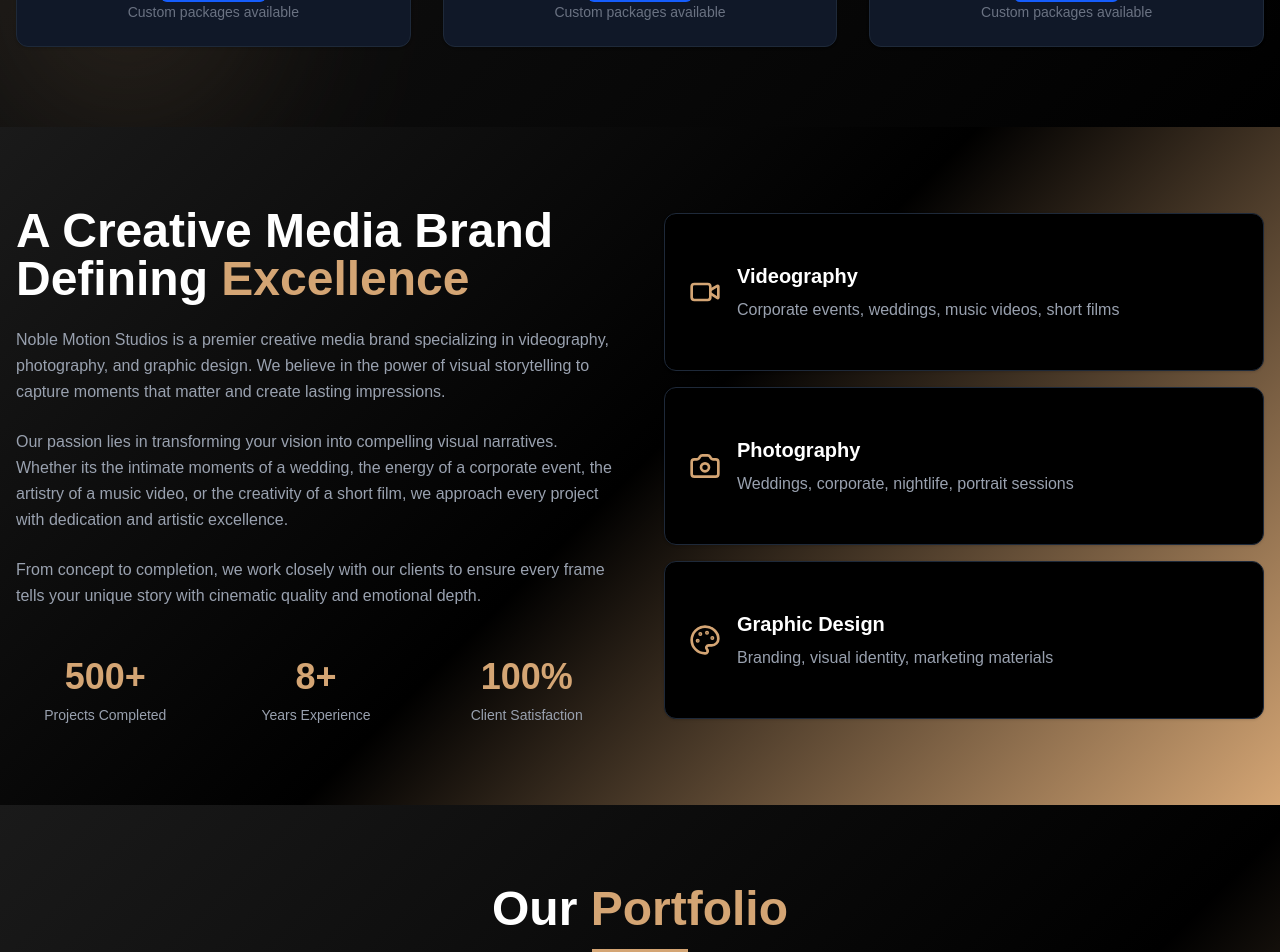
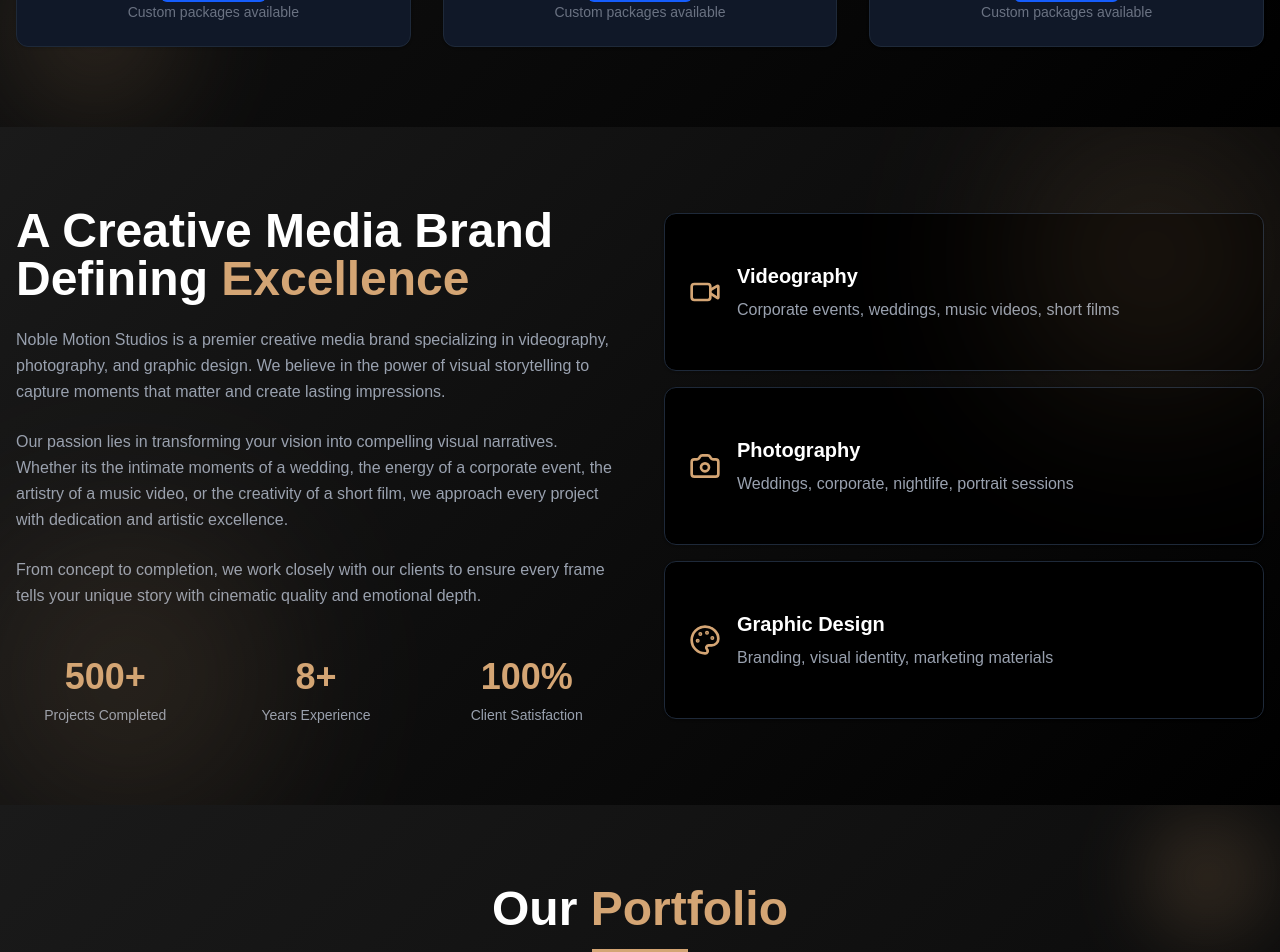
Before and after one commit to Ogaufi4/bogosi_profile, a Next.js app: page / in a window 1280 px wide. Shown: the part 1660-2612 px from the top of the page. Built offline with nearby package versions, Linux system fonts and the light colour scheme.

Commit message:
FIX:fixed bg

```diff
--- a/src/app/components/shared/about.tsx
+++ b/src/app/components/shared/about.tsx
@@ -29,11 +29,29 @@ export function About() {
   return (
     <section
       id="about"
-      className="py-20"
+      className="py-20 relative overflow-hidden"
       style={{
-        background: "linear-gradient(135deg, #1a1a1a, #000000, #D4A574)",
+        background: "linear-gradient(135deg, #1a1a1a, #000000)",
       }}
     >
+      {/* Glassy Blur Effect */}
+      <div
+        className="absolute top-0 right-0 w-64 h-64 rounded-full"
+        style={{
+          background: "rgba(212, 165, 116, 0.3)", // Brownish color
+          filter: "blur(100px)",
+          opacity: 0.6,
+        }}
+      ></div>
+      <div
+        className="absolute bottom-0 left-0 w-64 h-64 rounded-full"
+        style={{
+          background: "rgba(212, 165, 116, 0.3)", // Brownish color
+          filter: "blur(100px)",
+          opacity: 0.6,
+        }}
+      ></div>
+
       <div className="container mx-auto px-4">
         <div className="grid lg:grid-cols-2 gap-12 items-center">
           {/* Left Content */}
--- a/src/app/components/shared/contact.tsx
+++ b/src/app/components/shared/contact.tsx
@@ -31,7 +31,31 @@ export function Contact() {
   }
 
   return (
-    <section id="contact" className="py-20 bg-black">
+    <section
+      id="contact"
+      className="py-20 relative overflow-hidden"
+      style={{
+        background: "linear-gradient(135deg, #1a1a1a, #000000)",
+      }}
+    >
+      {/* Glassy Blur Effect */}
+      <div
+        className="absolute top-2 right-2 w-32 h-32 rounded-full"
+        style={{
+          background: "rgba(212, 165, 116, 0.3)", // Brownish color
+          filter: "blur(40px)",
+          opacity: 0.6,
+        }}
+      ></div>
+      <div
+        className="absolute bottom-2 left-2 w-32 h-32 rounded-full"
+        style={{
+          background: "rgba(212, 165, 116, 0.3)", // Brownish color
+          filter: "blur(40px)",
+          opacity: 0.6,
+        }}
+      ></div>
+
       <div className="container mx-auto px-4">
         <div className="text-center mb-16">
           <h2 className="text-4xl md:text-5xl font-bold mb-4">
@@ -156,7 +180,7 @@ export function Contact() {
                     </div>
                     <div>
                       <h4 className="text-lg font-semibold text-white mb-1">WhatsApp</h4>
-                      <p className="text-[#D4A574] font-medium">+1 (555) 123-4567</p>
+                      <p className="text-[#D4A574] font-medium">+(267) 7123-4567</p>
                       <p className="text-gray-400 text-sm">Message us directly</p>
                     </div>
                   </div>
--- a/src/app/components/shared/footer.tsx
+++ b/src/app/components/shared/footer.tsx
@@ -21,7 +21,7 @@ export function Footer() {
               </div>
               <div className="flex items-center space-x-2 text-gray-400">
                 <span>📞</span>
-                <span>+1 (555) 123-4567</span>
+                <span>+(267) 7123-4567</span>
               </div>
             </div>
           </div>
--- a/src/app/components/shared/portfolio.tsx
+++ b/src/app/components/shared/portfolio.tsx
@@ -33,7 +33,7 @@ export function Portfolio() {
       description: "Dynamic nightclub photography showcasing energy and atmosphere",
       category: "Nightlife",
       serviceType: "PHOTOGRAPHY",
-      image: "/placeholder-4qwvw.png",
+      image: "/cinematic-music-video.png",
     },
     {
       id: 4,
@@ -41,7 +41,7 @@ export function Portfolio() {
       description: "Complete branding package for emerging tech startup",
       category: "Design",
       serviceType: "DESIGN",
-      image: "/placeholder-sxiu0.png",
+      image: "/cinematic-music-video.png",
     },
     {
       id: 5,
@@ -83,11 +83,29 @@ export function Portfolio() {
   return (
     <section
       id="portfolio"
-      className="py-20"
+      className="py-20 relative overflow-hidden"
       style={{
-        background: "linear-gradient(135deg, #1a1a1a, #000000, #D4A574)",
+        background: "linear-gradient(135deg, #1a1a1a, #000000)",
       }}
     >
+      {/* Glassy Blur Effect */}
+      <div
+        className="absolute top-2 right-2 w-32 h-32 rounded-full"
+        style={{
+          background: "rgba(212, 165, 116, 0.3)", // Brownish color
+          filter: "blur(40px)",
+          opacity: 0.6,
+        }}
+      ></div>
+      <div
+        className="absolute bottom-2 left-2 w-32 h-32 rounded-full"
+        style={{
+          background: "rgba(212, 165, 116, 0.3)", // Brownish color
+          filter: "blur(40px)",
+          opacity: 0.6,
+        }}
+      ></div>
+
       <div className="container mx-auto px-4">
         <div className="text-center mb-16">
           <h2 className="text-4xl md:text-5xl font-bold mb-4">
--- a/src/app/components/shared/services.tsx
+++ b/src/app/components/shared/services.tsx
@@ -62,18 +62,18 @@ export function Services() {
     >
       {/* Glassy Blur Effect */}
       <div
-        className="absolute top-0 right-0 w-64 h-64 rounded-full"
+        className="absolute top-4 right-4 w-40 h-40 rounded-full"
         style={{
           background: "rgba(212, 165, 116, 0.3)", // Brownish color
-          filter: "blur(100px)",
+          filter: "blur(60px)",
           opacity: 0.6,
         }}
       ></div>
       <div
-        className="absolute bottom-0 left-0 w-64 h-64 rounded-full"
+        className="absolute bottom-4 left-4 w-40 h-40 rounded-full"
         style={{
           background: "rgba(212, 165, 116, 0.3)", // Brownish color
-          filter: "blur(100px)",
+          filter: "blur(60px)",
           opacity: 0.6,
         }}
       ></div>
--- a/src/app/components/shared/testimonial.tsx
+++ b/src/app/components/shared/testimonial.tsx
@@ -58,19 +58,20 @@ export function Testimonials() {
         background: "linear-gradient(135deg, #1a1a1a, #000000)",
       }}
     >
+      {/* Glassy Blur Effect */}
       <div
-        className="absolute top-0 right-0 w-64 h-64 rounded-full"
+        className="absolute top-2 right-2 w-32 h-32 rounded-full"
         style={{
-          background: "rgba(212, 165, 116, 0.3)",
-          filter: "blur(100px)",
+          background: "rgba(212, 165, 116, 0.3)", // Brownish color
+          filter: "blur(40px)",
           opacity: 0.6,
         }}
       ></div>
       <div
-        className="absolute bottom-0 left-0 w-64 h-64 rounded-full"
+        className="absolute bottom-2 left-2 w-32 h-32 rounded-full"
         style={{
-          background: "rgba(212, 165, 116, 0.3)",
-          filter: "blur(100px)",
+          background: "rgba(212, 165, 116, 0.3)", // Brownish color
+          filter: "blur(40px)",
           opacity: 0.6,
         }}
       ></div>
```
